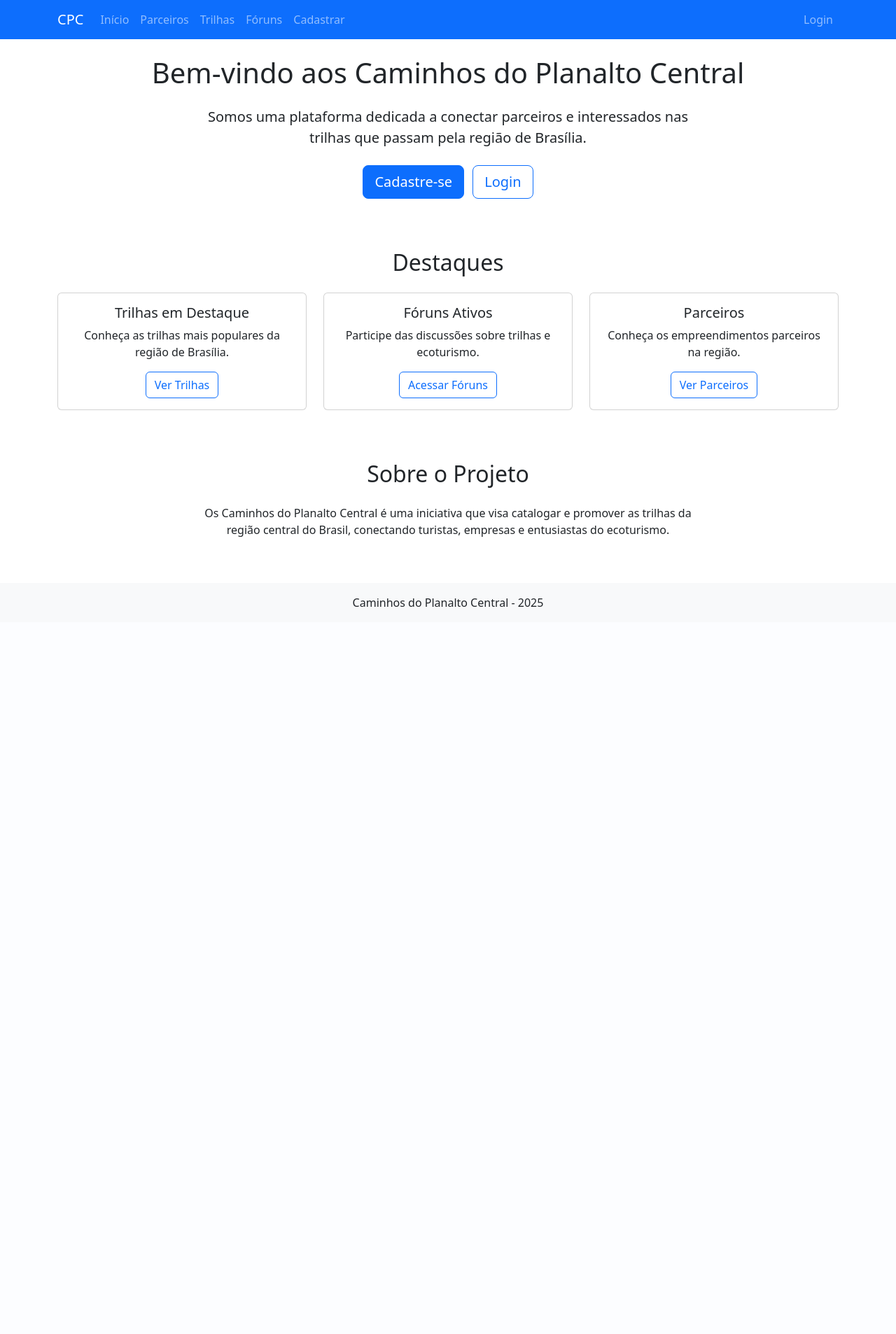
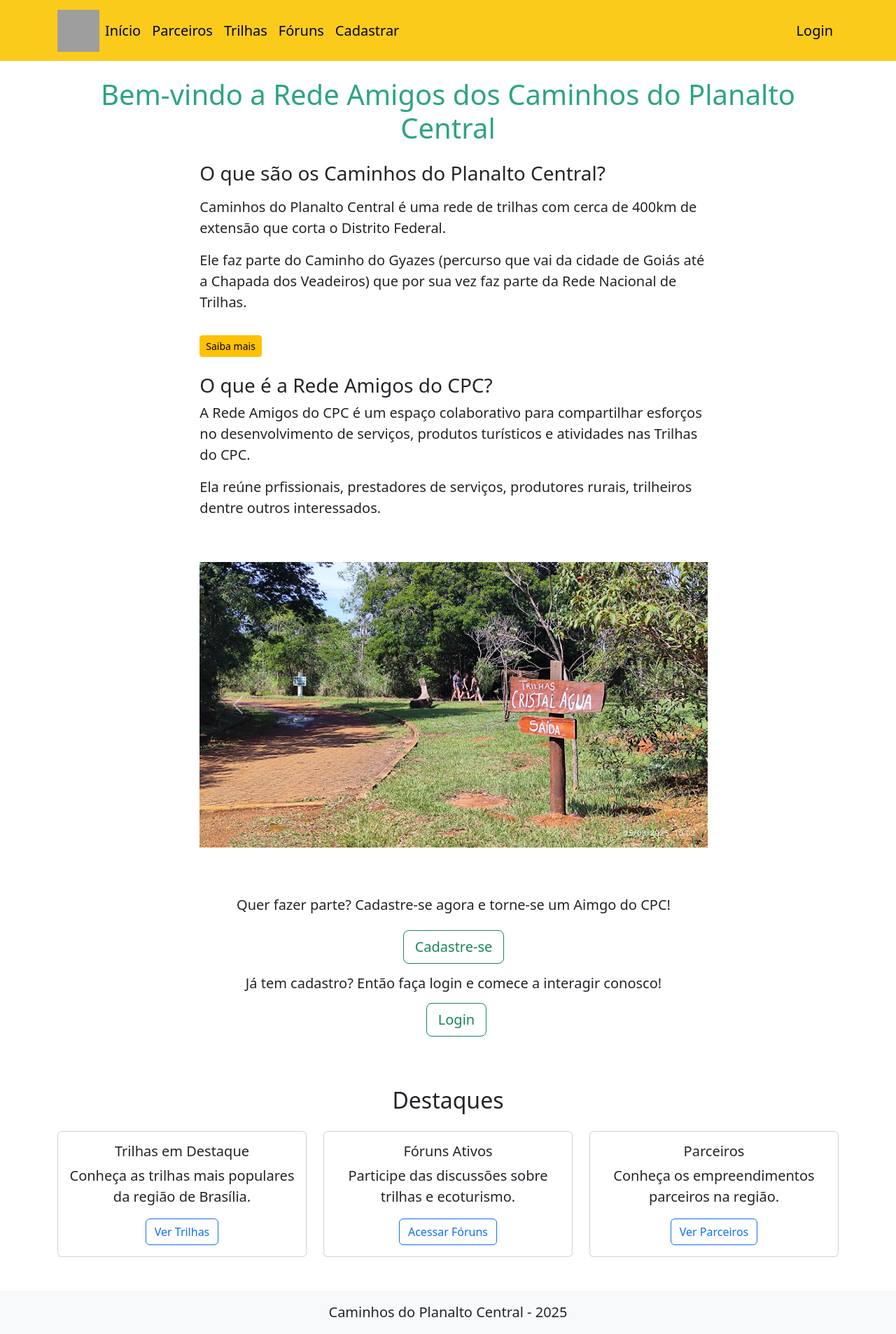
Before and after one commit to Silviolpires/Caminhos-PC, a Django app: page / in a window 1280 px wide. Shown: the whole page at 70% size. Before the commit the page ends 867 px from the top, so only its background shows below. Run offline with Django 5.2, Linux system fonts and the light colour scheme; grey boxes are pictures that could not be loaded.

Commit message:
Style home_view

```diff
--- /dev/null
+++ b/home_view/static/home_view/style.css
@@ -0,0 +1,30 @@
+h1{
+    color: #2ca484;
+}
+
+p {
+    font-size: 1.25rem;
+    font-weight: 300;
+  }
+.navbar-brand {
+    margin-top: 0;
+    margin-bottom: 0;
+    margin-left: 5;
+    margin-right: 0;
+}
+.nav-item {
+    font-size: 20px;
+}
+
+.carousel-item {
+    height: 500px;
+}
+
+.carousel-item img {
+    width: 100%;
+    height: 500px; /* ou o valor desejado */
+    object-fit: contain;
+    object-fit: contain;
+    background-color: #ffffff; /* cor de fundo para áreas vazias */
+
+  }
--- a/home_view/templates/home_view/base.html
+++ b/home_view/templates/home_view/base.html
@@ -1,3 +1,4 @@
+{% load static %}
 <!DOCTYPE html>
 <html lang="pt-br">
 <head>
@@ -6,38 +7,41 @@
     <title>{% block title %}Caminhos do Planalto Central{% endblock %}</title>
     <!-- Bootstrap CSS -->
     <link href="https://cdn.jsdelivr.net/npm/bootstrap@5.3.0/dist/css/bootstrap.min.css" rel="stylesheet">
+    <link rel="stylesheet" href="{% static 'home_view/style.css' %}">
 </head>
 <body>
     <header>
-        <nav class="navbar navbar-expand-lg navbar-dark bg-primary">
+        <nav class="navbar navbar-expand-lg" style="background-color: #fbcb1c;">
             <div class="container">
-                <a class="navbar-brand" href="{% url 'home_view:home' %}">CPC</a>
+                <a class="navbar-brand" href="{% url 'home_view:home' %}">
+                    <img src="{% static 'home_view/logo.svg' %}" alt="Logo" width="60" height="60" class="d-inline-block align-text-top">
+                </a>
                 <button class="navbar-toggler" type="button" data-bs-toggle="collapse" data-bs-target="#navbarNav">
                     <span class="navbar-toggler-icon"></span>
                 </button>
                 <div class="collapse navbar-collapse" id="navbarNav">
                     <ul class="navbar-nav">
                         <li class="nav-item">
-                            <a class="nav-link" href="{% url 'home_view:home' %}">Início</a>
+                            <a class="nav-link text-black" href="{% url 'home_view:home' %}">Início</a>
                         </li>
                         <li class="nav-item">
-                            <a class="nav-link" href="{% url 'home_view:friends_list' %}">Parceiros</a>
+                            <a class="nav-link text-black" href="{% url 'home_view:friends_list' %}">Parceiros</a>
                         </li>
 
                         <!-- Menu para trilhas visível para todos -->
                         <li class="nav-item">
-                            <a class="nav-link" href="{% url 'trilhas_view:lista_trilhas' %}">Trilhas</a>
+                            <a class="nav-link text-black" href="{% url 'trilhas_view:lista_trilhas' %}">Trilhas</a>
                         </li>
 
                         <!-- Menu Fóruns visível para todos, mas com opções diferentes -->
                         <li class="nav-item">
-                            <a class="nav-link" href="{% url 'forum_view:forum' %}">Fóruns</a>
+                            <a class="nav-link text-black" href="{% url 'forum_view:forum' %}">Fóruns</a>
                         </li>
 
                         <!-- Item de menu apenas para não logados -->
                         {% if not request.session.is_authenticated %}
                         <li class="nav-item">
-                            <a class="nav-link" href="{% url 'home_view:user_type' %}">Cadastrar</a>
+                            <a class="nav-link text-black" href="{% url 'home_view:user_type' %}">Cadastrar</a>
                         </li>
                         {% endif %}
                     </ul>
@@ -65,7 +69,7 @@
                         {% else %}
                             <!-- Link de login para não logados -->
                             <li class="nav-item">
-                                <a class="nav-link" href="{% url 'home_view:login' %}">Login</a>
+                                <a class="nav-link text-black" href="{% url 'home_view:login' %}">Login</a>
                             </li>
                         {% endif %}
                     </ul>
@@ -79,9 +83,9 @@
         {% endblock %}
     </main>
 
-    <footer class="bg-light py-3 mt-5">
+    <footer class="bg-light py-3 mt-1">
         <div class="container text-center">
-            <p class="mb-0">Caminhos do Planalto Central - 2025</p>
+            <p class="mb-0 fs-5">Caminhos do Planalto Central - 2025</p>
         </div>
     </footer>
 
--- a/home_view/templates/home_view/home.html
+++ b/home_view/templates/home_view/home.html
@@ -1,10 +1,12 @@
 {% extends 'home_view/base.html' %}
+
+{% load static %}
 
 {% block title %}Caminhos do Planalto Central - Início{% endblock %}
 
 {% block content %}
 <div class="text-center">
-    <h1 class="mb-4">Bem-vindo aos Caminhos do Planalto Central</h1>
+    <h1 class="mb-4">Bem-vindo a Rede Amigos dos Caminhos do Planalto Central</h1>
 
     {% if request.session.is_authenticated %}
         <!-- Conteúdo para usuários logados -->
@@ -27,15 +29,61 @@
         </div>
     {% else %}
         <!-- Conteúdo para visitantes (não logados) -->
-        <div class="row justify-content-center">
+        <div class="row justify-content-center ps-3">
             <div class="col-md-8">
-                <p class="lead mb-4">
-                    Somos uma plataforma dedicada a conectar parceiros e interessados nas trilhas que passam pela região de Brasília.
-                </p>
+                <div class="text-start mb-4"> <!-- Primeiro texto -->
+                <h3 class="mb-3">O que são os Caminhos do Planalto Central?</h3>
+                <p>Caminhos do Planalto Central é uma rede de trilhas com cerca de 400km de extensão
+                    que corta o Distrito Federal.</p>
 
-                <div class="mb-4">
-                    <a href="{% url 'home_view:user_type' %}" class="btn btn-primary btn-lg">Cadastre-se</a>
-                    <a href="{% url 'home_view:login' %}" class="btn btn-outline-primary btn-lg ms-2">Login</a>
+                <p>Ele faz parte do Caminho do Gyazes (percurso que vai da cidade de Goiás até a Chapada dos Veadeiros) que por sua vez faz parte da Rede Nacional de Trilhas.</p>
+                <a href="https://cpc.rebas.com.br/" class="btn btn-warning btn-sm mt-3" target="blank">Saiba mais</a>
+                </div>
+                <div class="text-start"> <!-- Segundo texto -->
+                    <h3>O que é a Rede Amigos do CPC?</h3>
+                    <p>A Rede Amigos do CPC é um espaço colaborativo para compartilhar esforços no desenvolvimento de serviços, produtos turísticos e atividades nas Trilhas do CPC.
+                    </p>
+                    <p>Ela reúne prfissionais, prestadores de serviços, produtores rurais, trilheiros dentre outros interessados.</p>
+                </div>
+
+                <div id="carouselExample" class="carousel slide" data-bs-ride="carousel">
+                    <div class="carousel-inner">
+                      <div class="carousel-item active">
+                        <img src="{% static 'home_view/img1.jpg' %}" class="d-block w-100 h-100" alt="Imagem 1">
+                      </div>
+
+                      <div class="carousel-item">
+                        <img src="{% static 'home_view/img3.jpg' %}" class="d-block w-100 h-100" alt="Imagem 3">
+                      </div>
+                      <div class="carousel-item">
+                        <img src="{% static 'home_view/img4.jpg' %}" class="d-block w-100 h-100" alt="Imagem 4">
+                      </div>
+
+                      <div class="carousel-item">
+                        <img src="{% static 'home_view/img6.jpg' %}" class="d-block w-100 h-100" alt="Imagem 6">
+                      </div>
+                      <div class="carousel-item">
+                        <img src="{% static 'home_view/img7.jpg' %}" class="d-block w-100 h-100" alt="Imagem 7">
+                      </div>
+
+                      <div class="carousel-item">
+                        <img src="{% static 'home_view/img9.jpg' %}" class="d-block w-100 h-100" alt="Imagem 9">
+                      </div>
+                    </div>
+                    <button class="carousel-control-prev" type="button" data-bs-target="#carouselExample" data-bs-slide="prev">
+                      <span class="carousel-control-prev-icon" aria-hidden="true"></span>
+                    </button>
+                    <button class="carousel-control-next" type="button" data-bs-target="#carouselExample" data-bs-slide="next">
+                      <span class="carousel-control-next-icon" aria-hidden="true"></span>
+                    </button>
+                </div>
+
+
+                <div class="mb-4 mt-4">
+                    <h5>Quer fazer parte? Cadastre-se agora e torne-se um Aimgo do CPC!</h5>
+                    <a href="{% url 'home_view:user_type' %}" class="btn btn-outline-success btn-lg mb-3 mt-3">Cadastre-se</a>
+                    <h5 class="mb-3">Já tem cadastro? Então faça login e comece a interagir conosco!</h5>
+                    <a href="{% url 'home_view:login' %}" class="btn btn-outline-success btn-lg ms-2">Login</a>
                 </div>
             </div>
         </div>
@@ -75,17 +123,4 @@
         </div>
     </div>
 
-    <!-- Seção Sobre o Projeto (visível para todos) -->
-    <div class="mt-5">
-        <h2 class="mb-4">Sobre o Projeto</h2>
-        <div class="row justify-content-center">
-            <div class="col-md-8">
-                <p>
-                    Os Caminhos do Planalto Central é uma iniciativa que visa catalogar e promover as trilhas
-                    da região central do Brasil, conectando turistas, empresas e entusiastas do ecoturismo.
-                </p>
-            </div>
-        </div>
-    </div>
-</div>
 {% endblock %}
--- a/setup/settings.py
+++ b/setup/settings.py
@@ -119,7 +119,7 @@ USE_TZ = True
 # Static files (CSS, JavaScript, Images)
 # https://docs.djangoproject.com/en/5.1/howto/static-files/
 
-STATIC_URL = 'static/'
+STATIC_URL = '/static/'
 
 # Default primary key field type
 # https://docs.djangoproject.com/en/5.1/ref/settings/#default-auto-field
```
Also changed, not shown: home_view/static/home_view/img1.jpg (added), home_view/static/home_view/img2.jpg (added), home_view/static/home_view/img3.jpg (added), home_view/static/home_view/img4.jpg (added), home_view/static/home_view/img8.jpg (added), home_view/static/home_view/logo.png (added), 5 other files.
